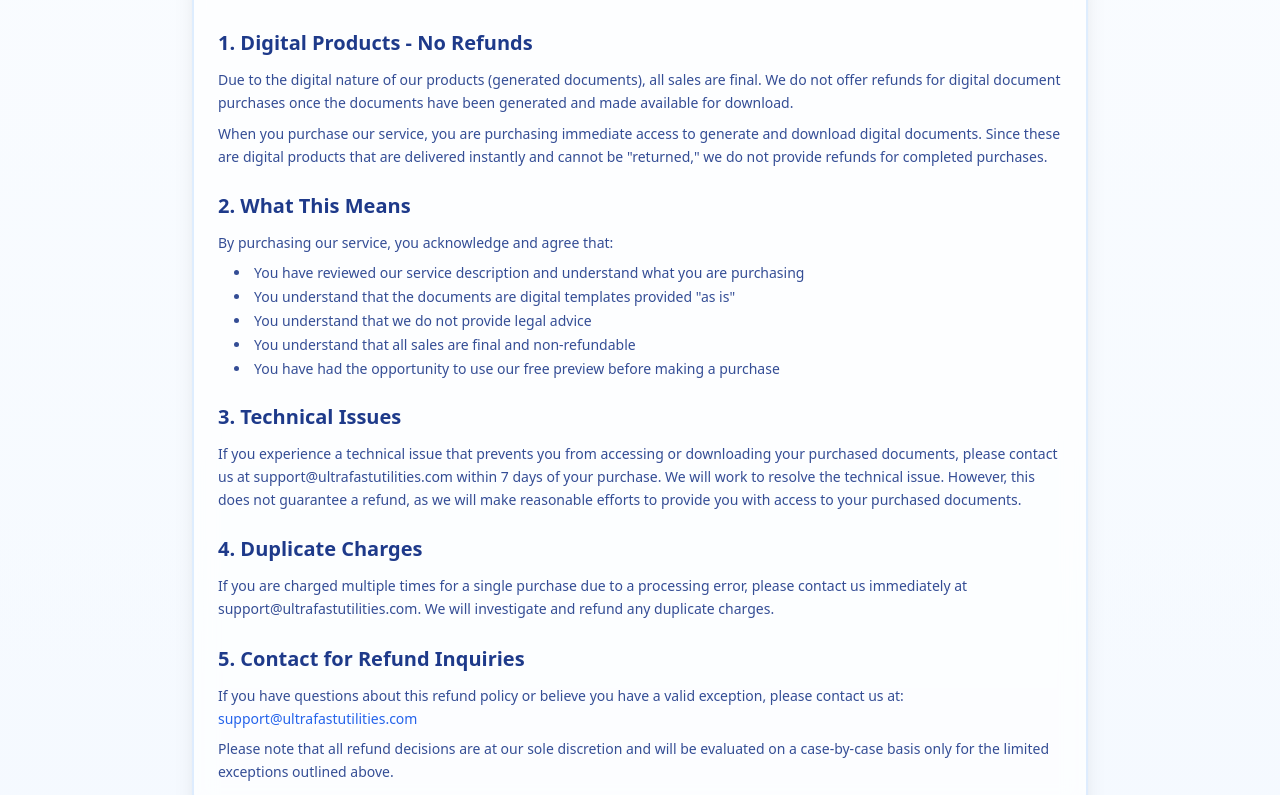
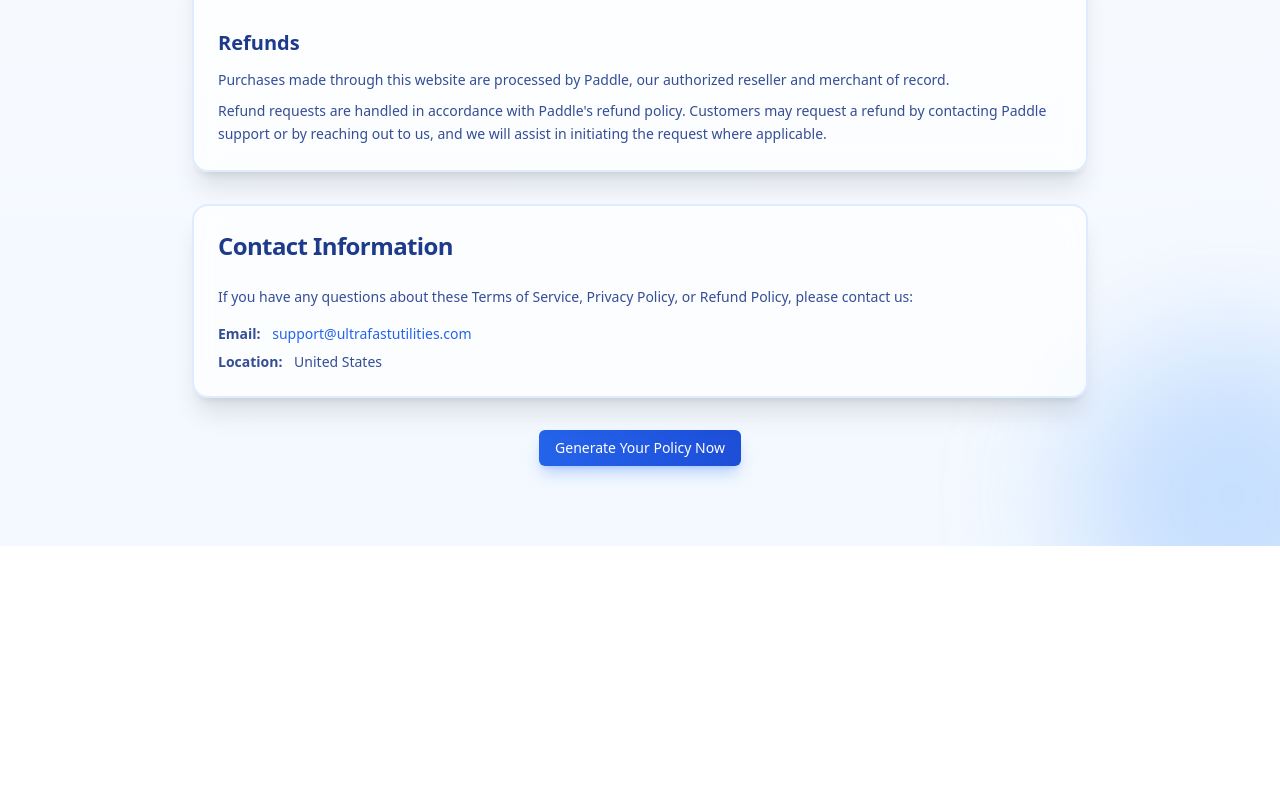
Before and after one commit to AK5200/ultrafastutilities, a Next.js app: page /terms in a window 1280 px wide. Shown: the part 4762-5557 px from the top of the page. After the commit the page ends 5308 px from the top, so only its background shows below. Built offline with nearby package versions, Linux system fonts and the light colour scheme; no server answers.

Commit message:
Update refund policy to align with Paddle's requirements - remove 'all sales final' language

```diff
--- a/app/terms/page.tsx
+++ b/app/terms/page.tsx
@@ -288,48 +288,12 @@ export default function TermsPage() {
           </CardHeader>
           <CardContent className="space-y-6 text-blue-900/90">
             <div>
-              <h2 className="text-xl font-semibold mb-3 text-blue-900">1. Digital Products - No Refunds</h2>
+              <h2 className="text-xl font-semibold mb-3 text-blue-900">Refunds</h2>
               <p className="text-sm leading-relaxed">
-                Due to the digital nature of our products (generated documents), all sales are final. We do not offer refunds for digital document purchases once the documents have been generated and made available for download.
+                Purchases made through this website are processed by Paddle, our authorized reseller and merchant of record.
               </p>
               <p className="text-sm leading-relaxed mt-2">
-                When you purchase our service, you are purchasing immediate access to generate and download digital documents. Since these are digital products that are delivered instantly and cannot be "returned," we do not provide refunds for completed purchases.
-              </p>
-            </div>
-
-            <div>
-              <h2 className="text-xl font-semibold mb-3 text-blue-900">2. What This Means</h2>
-              <p className="text-sm leading-relaxed mb-2">By purchasing our service, you acknowledge and agree that:</p>
-              <ul className="list-disc list-inside text-sm space-y-1 ml-4">
-                <li>You have reviewed our service description and understand what you are purchasing</li>
-                <li>You understand that the documents are digital templates provided "as is"</li>
-                <li>You understand that we do not provide legal advice</li>
-                <li>You understand that all sales are final and non-refundable</li>
-                <li>You have had the opportunity to use our free preview before making a purchase</li>
-              </ul>
-            </div>
-
-            <div>
-              <h2 className="text-xl font-semibold mb-3 text-blue-900">3. Technical Issues</h2>
-              <p className="text-sm leading-relaxed">
-                If you experience a technical issue that prevents you from accessing or downloading your purchased documents, please contact us at {contactEmail} within 7 days of your purchase. We will work to resolve the technical issue. However, this does not guarantee a refund, as we will make reasonable efforts to provide you with access to your purchased documents.
-              </p>
-            </div>
-
-            <div>
-              <h2 className="text-xl font-semibold mb-3 text-blue-900">4. Duplicate Charges</h2>
-              <p className="text-sm leading-relaxed">
-                If you are charged multiple times for a single purchase due to a processing error, please contact us immediately at {contactEmail}. We will investigate and refund any duplicate charges.
-              </p>
-            </div>
-
-            <div>
-              <h2 className="text-xl font-semibold mb-3 text-blue-900">5. Contact for Refund Inquiries</h2>
-              <p className="text-sm leading-relaxed">
-                If you have questions about this refund policy or believe you have a valid exception, please contact us at: <a href={`mailto:${contactEmail}`} className="text-blue-600 hover:underline">{contactEmail}</a>
-              </p>
-              <p className="text-sm leading-relaxed mt-2">
-                Please note that all refund decisions are at our sole discretion and will be evaluated on a case-by-case basis only for the limited exceptions outlined above.
+                Refund requests are handled in accordance with Paddle's refund policy. Customers may request a refund by contacting Paddle support or by reaching out to us, and we will assist in initiating the request where applicable.
               </p>
             </div>
           </CardContent>
```
